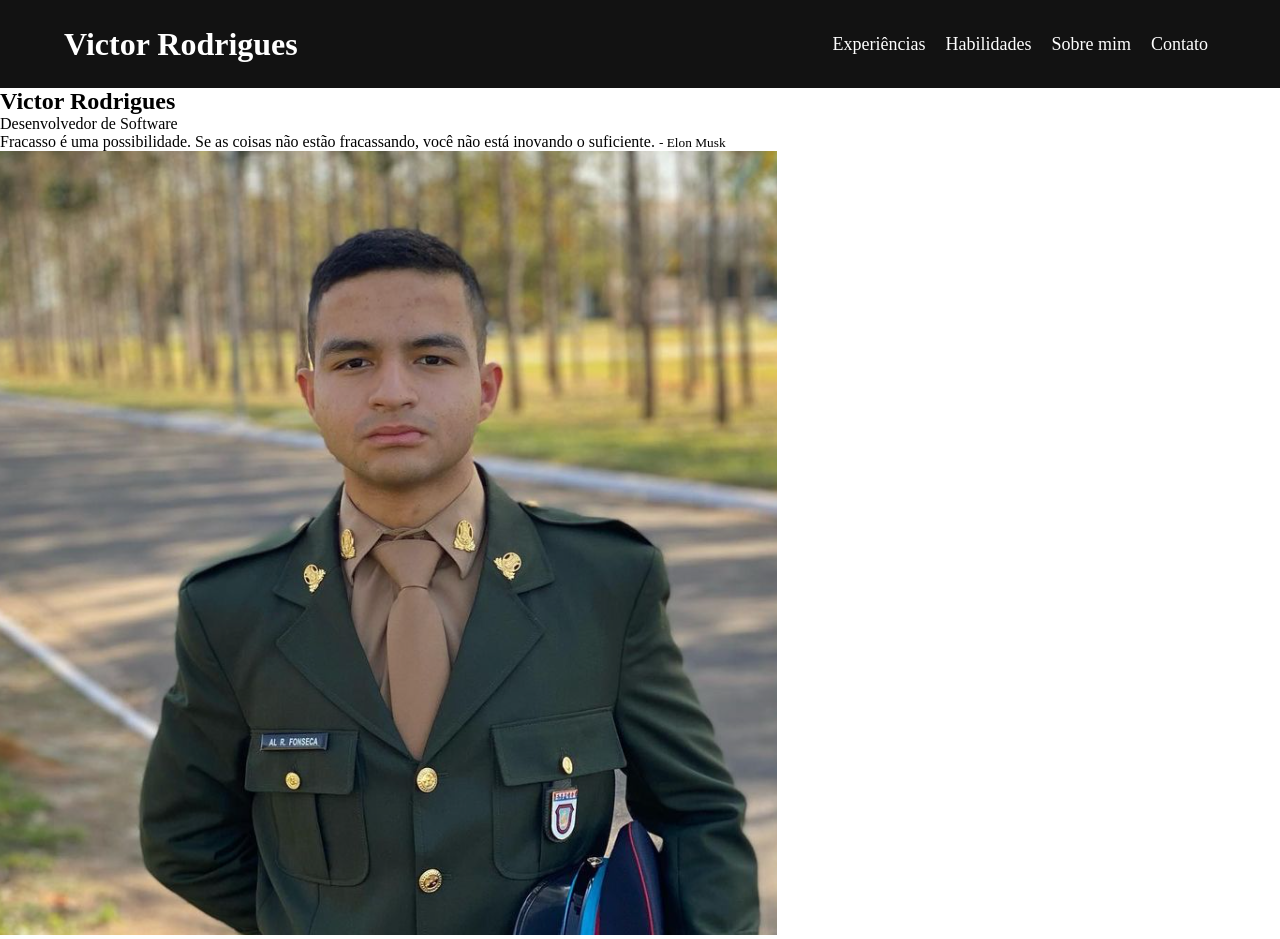
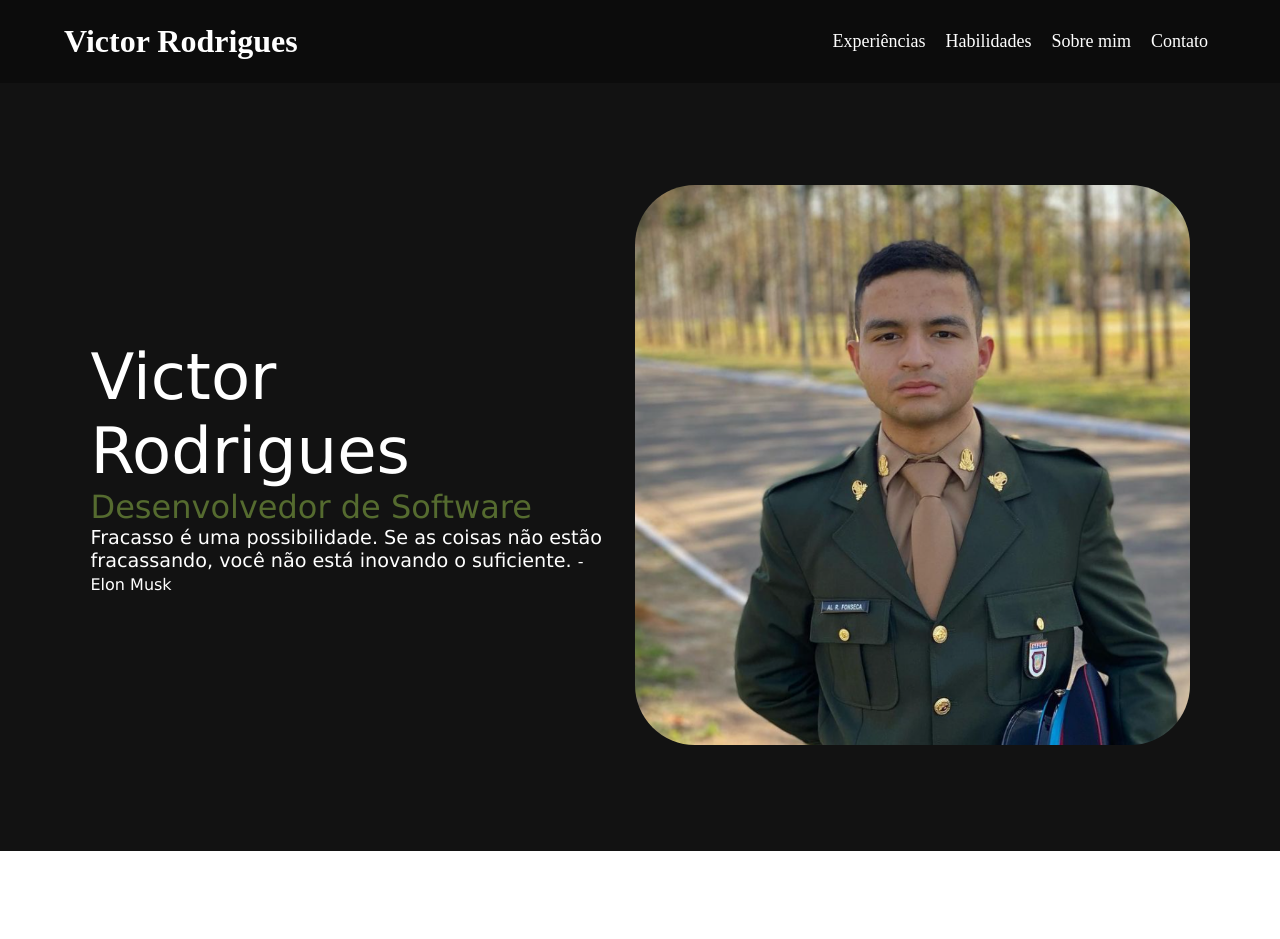
Before and after one commit to victorrodriguessf/Portifolio, a plain HTML site: page index.html in a window 1280 px wide. After the commit the page ends 851 px from the top, so only its background shows below. Drawn offline with Linux system fonts and the light colour scheme.

Commit message:
estilizacao header, section e imagem

```diff
--- a/index.css
+++ b/index.css
@@ -8,7 +8,8 @@
     margin:0;
 }
 header{
-    background-color: var(--carbon-black);
+    height: 4vh;
+    background-color: var(--black);
     color: white;
     display:flex;
     align-items: center;
@@ -20,4 +21,37 @@ header nav a{
     text-decoration: none;
     font-size: large;
     padding: 8px;
+    transition: 300ms;
 }
+header nav a:hover{
+    color: var(--olive-green);
+}
+section{
+    display: flex;
+    align-items: center;
+    justify-content: center;
+    gap: 2em;
+    color: white;
+    height: 96vh;
+    background-color: var(--carbon-black);
+}
+section div{
+    width: 40%;
+}
+section div h2{
+    font: 4em Verdana;
+}
+section div p:nth-child(2){
+    font: 2em Verdana;
+    color: var(--olive-green);
+}
+section div p:nth-child(3){
+    font: 1.2em Verdana;
+}
+section div p:nth-child(3) small{
+    font: Verdana;
+}
+picture img{
+height: 35em;
+border-radius: 60px;
+}
--- a/index.html
+++ b/index.html
@@ -17,11 +17,12 @@
         </nav>
     </header>
     <section>
-        <h2>Victor Rodrigues</h2>
-        <p>Desenvolvedor de Software</p>
-        <p>Fracasso é uma possibilidade. Se as coisas não estão fracassando, você não está inovando o suficiente. <small>- Elon Musk</small></p>
+        <div>
+            <h2>Victor Rodrigues</h2>
+            <p>Desenvolvedor de Software</p>
+            <p>Fracasso é uma possibilidade. Se as coisas não estão fracassando, você não está inovando o suficiente. <small>- Elon Musk</small></p>
+        </div>
         <picture><img src="./Assets/Images/Foto_perfil.PNG"></picture>
-
     </section>
 </body>
 </html>
```
